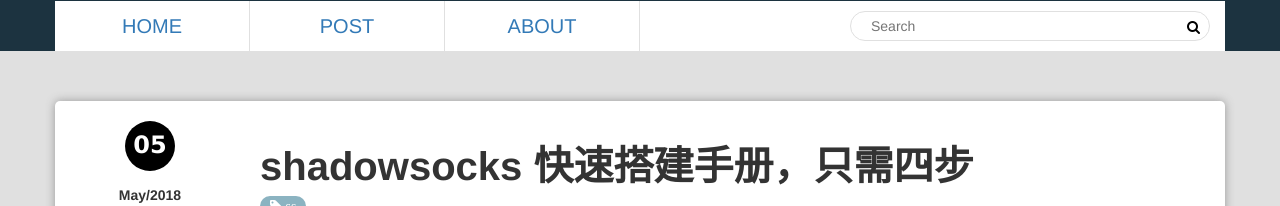
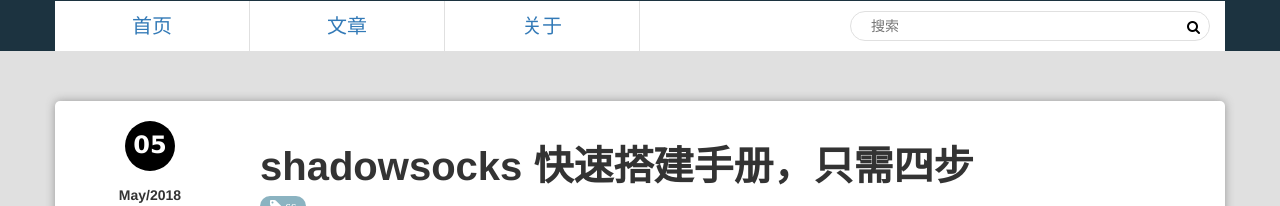
Before and after one commit to eeiee/eeiee.github.io, a Jekyll site: the page built from index.html, in a window 1280 px wide. Shown: the top 206 px of the page. Built offline with Jekyll 4.4.1, drawn with Linux system fonts in a browser that asks for light colours; Markdown is read by kramdown in place of the engine named in the settings; the list of posts is cut into pages by our own code; comment, search, counter and statistics services are not loaded.

Commit message:
[MDF] 中文标题

```diff
--- a/_includes/header.html
+++ b/_includes/header.html
@@ -12,22 +12,22 @@
         <div class="row navbar">
             <nav class="col-lg-8 col-md-8 col-xs-12">
                 <ul class="row">
-                    <li class="col-lg-3"><a href="{{crturl}}">HOME</a></li>
+                    <li class="col-lg-3"><a href="{{crturl}}">首页</a></li>
                     <li class="col-lg-3">
                         <ul class="subnav">
-                            <a href="javascript:void(0)">POST</a>
-                            <li><a href="{{crturl}}category">CATEGORY</a></li>
-                            <li><a href="{{crturl}}tag">TAG</a></li>
+                            <a href="javascript:void(0)">文章</a>
+                            <li><a href="{{crturl}}category">分类</a></li>
+                            <li><a href="{{crturl}}tag">标签</a></li>
                         </ul>
                     </li>
-                    <li class="col-lg-3"><a href="{{crturl}}about">ABOUT</a></li>
+                    <li class="col-lg-3"><a href="{{crturl}}about">关于</a></li>
                 </ul>
             </nav>
 
             <div class="search col-lg-4 col-md-4 col-xs-12">
                 <form id="dummySearch">
                     <label for="search"></label>
-                    <input id="search" name="serach" type="text" placeholder="Search">
+                    <input id="search" name="serach" type="text" placeholder="搜索">
                     <i class="fa fa-search"></i>
                 </form>
                 <script>
```
